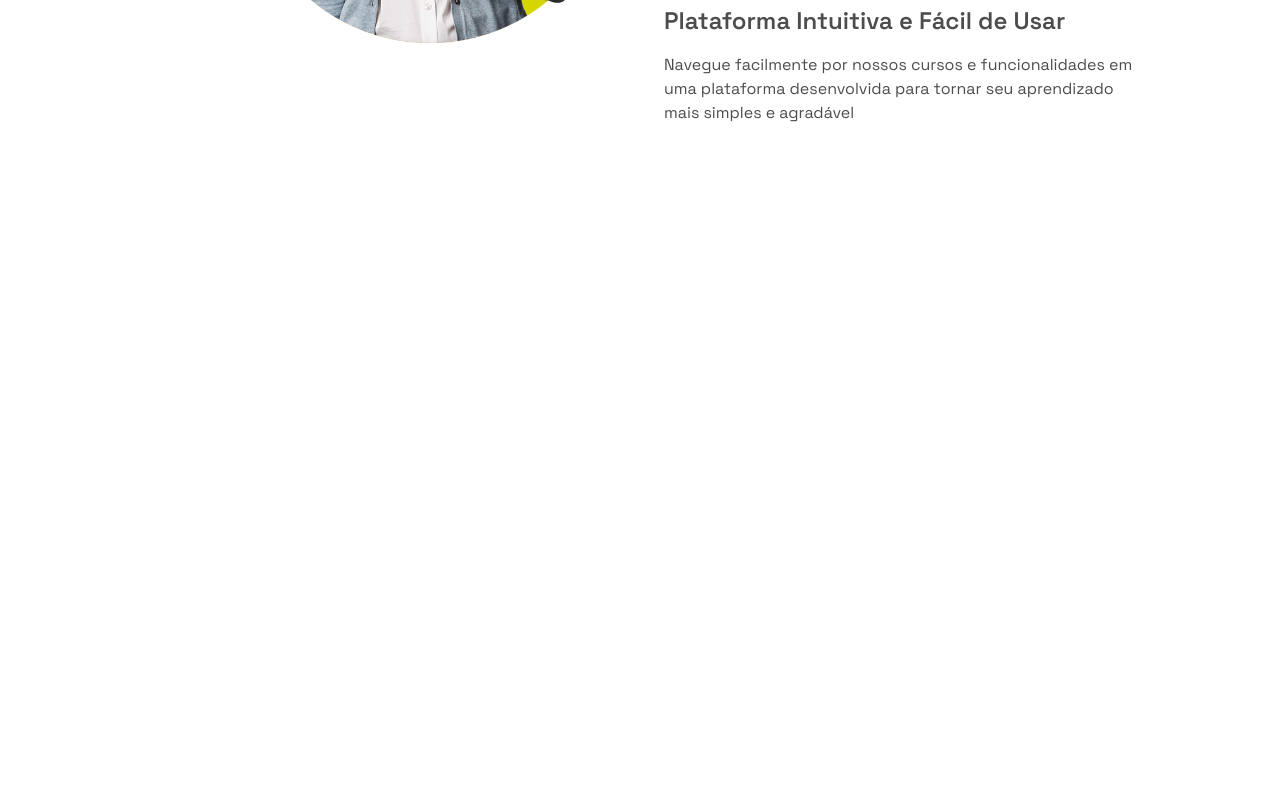
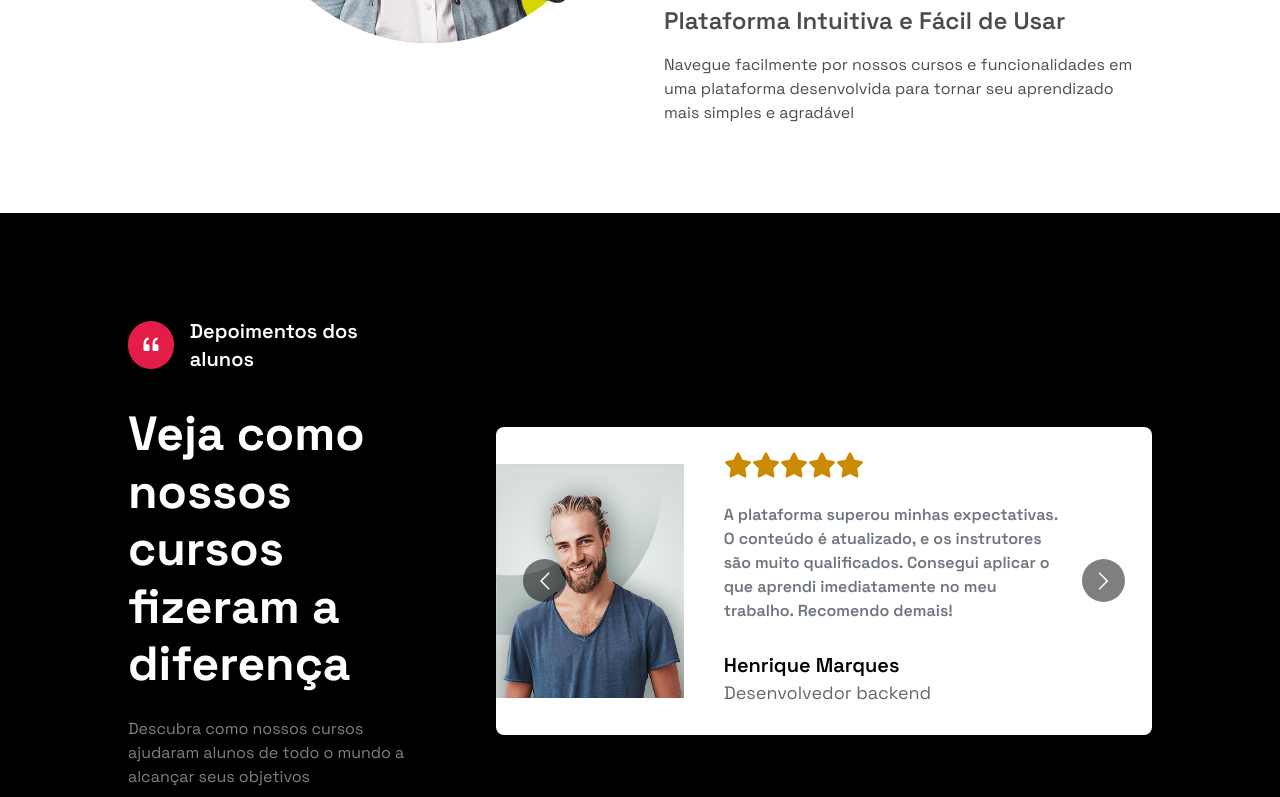
Before and after one commit to diegovilhalva/homebook, a Next.js app: page / in a window 1280 px wide. Shown: the part 3366-4163 px from the top of the page. Before the commit the page ends 3579 px from the top, so only its background shows below. Built offline with nearby package versions, Linux system fonts and the light colour scheme.

Commit message:
reviews section created

```diff
--- /dev/null
+++ b/app/components/Helper/Slider.tsx
@@ -0,0 +1,39 @@
+"use client"
+
+import Carousel from 'react-multi-carousel';
+import 'react-multi-carousel/lib/styles.css';
+import SliderCart from './SliderCart';
+import { reviewsData } from '@/app/data/data';
+
+const responsive = {
+    desktop: {
+      breakpoint: { max: 3000, min: 1324 },
+      items: 1,
+      slidesToSlide: 1 // optional, default to 1.
+    },
+    tablet: {
+      breakpoint: { max: 1324, min: 764 },
+      items: 1,
+      slidesToSlide: 1 // optional, default to 1.
+    },
+    mobile: {
+      breakpoint: { max: 764, min: 0 },
+      items: 1,
+      slidesToSlide: 1 // optional, default to 1.
+    }
+  };
+
+const Slider = () => {
+  return (
+    <Carousel
+    additionalTransfrom={0} arrows={true} autoPlay={true} autoPlaySpeed={5000} centerMode={false} infinite responsive={responsive} itemClass="item">
+      {reviewsData.map((review) => (
+
+         <SliderCart key={review.id}  image={review.image} name={review.name}  role={review.role} review={review.review} />
+
+      ))}
+    </Carousel>
+  )
+}
+
+export default Slider
--- /dev/null
+++ b/app/components/Helper/SliderCart.tsx
@@ -0,0 +1,35 @@
+import Image from "next/image"
+import { FaStar } from "react-icons/fa6"
+
+type Props ={
+    name:string
+    image:string
+    role:string
+    review:String
+}
+
+const SliderCart = ({image,name,role,review}:Props) => {
+  return (
+    <div className="flex flex-wrap sm:flex-nowrap items-center space-x-10">
+        <div className="h-full w-full">
+            <Image src={image} alt={name} width={350} height={350} className="w-full h-full" />
+        </div>
+        <div className="mt-6 mb-7">
+            <div className="flex items-center ">
+                <FaStar className="xl:w-7 xl:h-7 md:w-5 md:h-5 w-4 h-4 text-yellow-600" />
+                <FaStar className="xl:w-7 xl:h-7 md:w-5 md:h-5 w-4 h-4 text-yellow-600" />
+                <FaStar className="xl:w-7 xl:h-7 md:w-5 md:h-5 w-4 h-4 text-yellow-600" />
+                <FaStar className="xl:w-7 xl:h-7 md:w-5 md:h-5 w-4 h-4 text-yellow-600" />
+                <FaStar className="xl:w-7 xl:h-7 md:w-5 md:h-5 w-4 h-4 text-yellow-600" />
+            </div>
+            <p className="mt-6 text-gray-800 w-[95%] md:w-[80%] text-xs md:text-sm lg:text-base font-semibold text-opacity-65">{review}</p>
+            <div className="mt-7">
+                <h1 className="text-xl text-black font-semibold">{name}</h1>
+                <p className="text-lg  text-black text-opacity-60">{role}</p>
+            </div>
+        </div>
+    </div>
+  )
+}
+
+export default SliderCart
--- a/app/components/Home/Home.tsx
+++ b/app/components/Home/Home.tsx
@@ -3,6 +3,7 @@ import Hero from './Hero/Hero'
 import About from './About/About'
 import Courses from './Courses/Courses'
 import Features from './Features/Features'
+import Review from './Review/Review'
 
 const Home = () => {
   return (
@@ -11,6 +12,7 @@ const Home = () => {
       <About />
       <Courses />
       <Features />
+      <Review />
     </div>
   )
 }
--- /dev/null
+++ b/app/components/Home/Review/Review.tsx
@@ -0,0 +1,34 @@
+import React from 'react'
+import { BsQuote } from 'react-icons/bs'
+import Slider from '../../Helper/Slider'
+
+const Review = () => {
+    return (
+        <div className="pt-20 pb-16 bg-black">
+            <div className="w-[80%] mx-auto  grid grid-cols-1 xl:grid-cols-3 items-center gap-20">
+                <div className="xl:col-span-1 mt-6">
+                    <div className="flex items-center space-x-4">
+                        <div className="w-12 h-12 bg-rose-600 rounded-full flex items-center justify-center flex-col">
+                            <BsQuote className='h-6 w-6 text-white' />
+                        </div>
+                        <h1 className='text-xl text-white font-semibold'>
+                            Depoimentos dos alunos
+                        </h1>
+                    </div>
+                    <h1 className='text-2xl md:text-3xl lg:text-5xl mt-8 font-bold md:leading-[3rem]
+                    lg:leading-[3.3rem] xl:leading-[3.6rem] text-white'>Veja como nossos cursos fizeram a diferença</h1>
+                    <p className='text-base text-white text-opacity-50 mt-6'>Descubra como nossos cursos ajudaram alunos de todo o mundo a alcançar seus objetivos</p>
+                    <div className='flex  items-center space-x-10 mt-8'>
+                        <p className='text-white font-bold text-5xl '>99%</p>
+                        <p className='text-white'>Aprovação dos alunos</p>
+                    </div>
+                </div>
+                <div className="xl:col-span-2 bg-white rounded-lg overflow-hidden">
+                    <Slider  />
+                </div>
+            </div>
+        </div>
+    )
+}
+
+export default Review
--- a/app/data/data.ts
+++ b/app/data/data.ts
@@ -67,6 +67,32 @@ export const coursesData = [
     },
   ];
 
+
+  export const reviewsData = [
+    {
+      id:1,
+      image:"/images/r1.jpg",
+      name:"Jéssica Camila",
+      role:"Desenvolvedora",
+      review:"Os cursos da plataforma são completos e fáceis de entender. Os professores explicam com clareza, e o material de apoio é excelente. Estou muito satisfeito com meu progresso."
+    },
+    {
+      id:2,
+      image:"/images/r2.jpg",
+      name:"Henrique Marques",
+      role:"Desenvolvedor backend",
+      review:"A plataforma superou minhas expectativas. O conteúdo é atualizado, e os instrutores são muito qualificados. Consegui aplicar o que aprendi imediatamente no meu trabalho. Recomendo demais!"
+    },
+    {
+      id:3,
+      image:"/images/r3.jpg",
+      name:"Anderson Sales",
+      role:"Desenvolvedor Node.js",
+      review:"A plataforma oferece um ótimo ambiente de aprendizado. Os cursos são bem organizados e o suporte ao aluno é impecável. Tive uma ótima experiência e recomendo para todos."
+    }
+
+  ]
+
   export const articleData = [
     {
       id: 1,
--- a/package.json
+++ b/package.json
@@ -13,6 +13,7 @@
     "react": "^18",
     "react-dom": "^18",
     "react-icons": "^5.3.0",
+    "react-multi-carousel": "^2.8.5",
     "react-parallax-tilt": "^1.7.244"
   },
   "devDependencies": {
```
Also changed, not shown: 1 other file (tests, documents, lock files or other folders).
